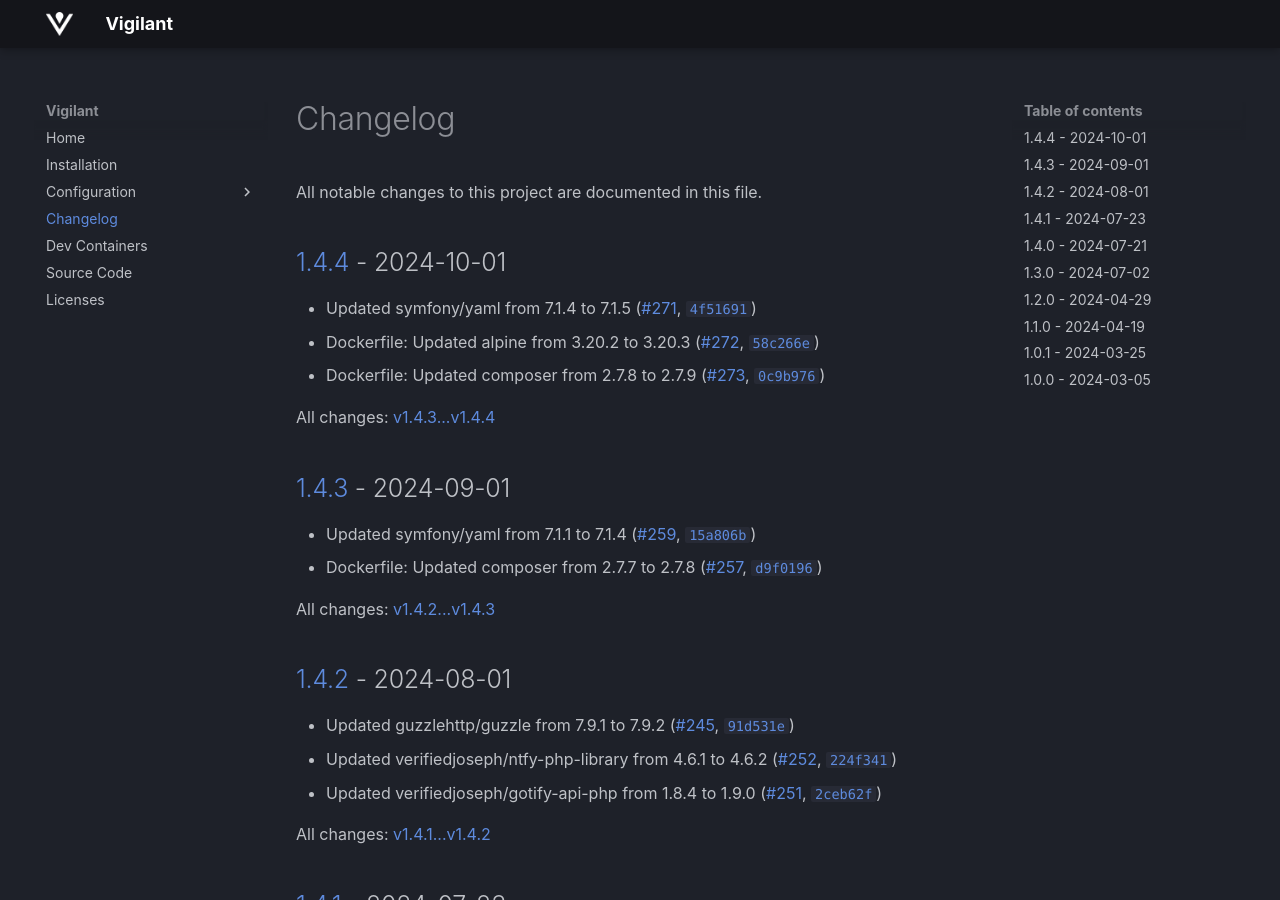
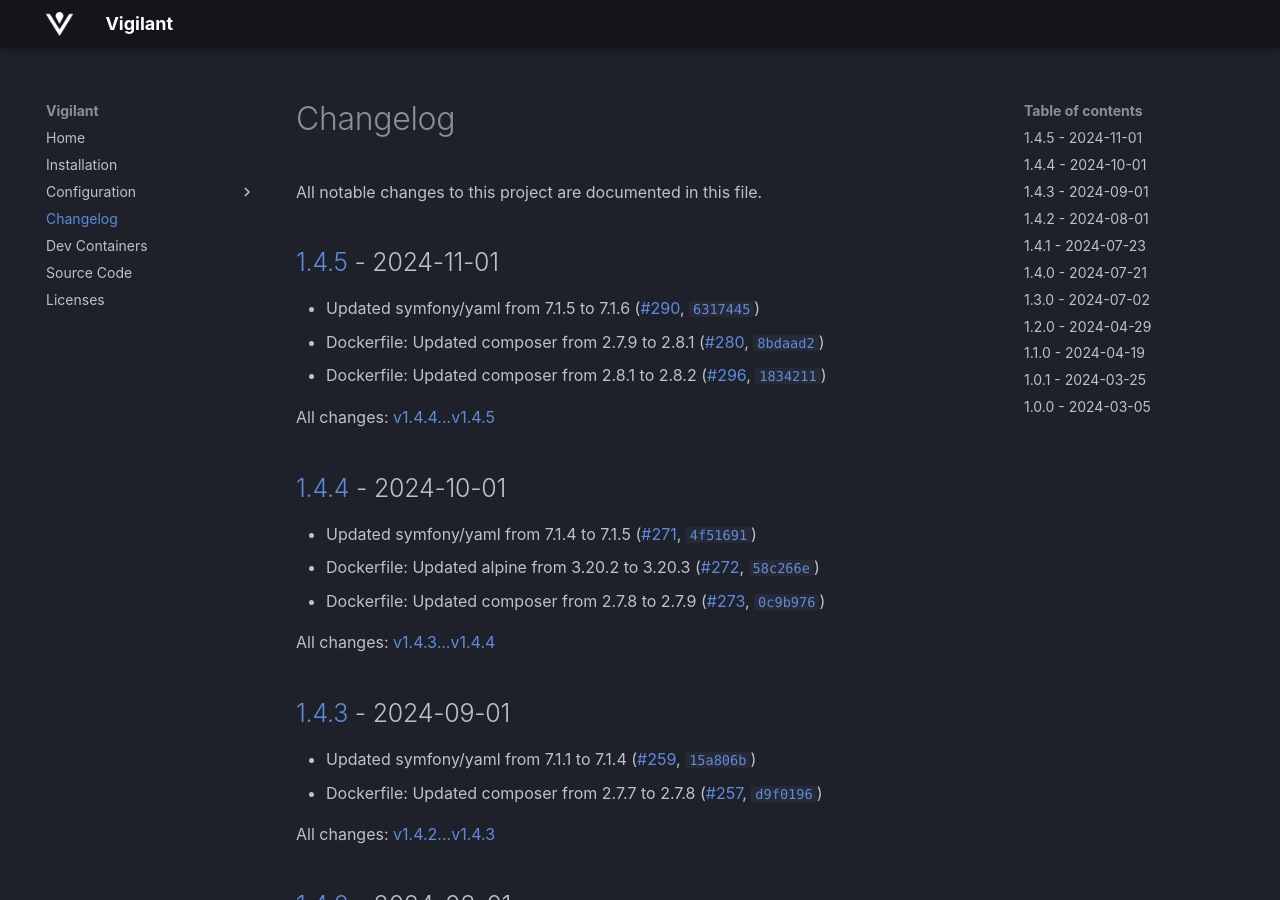
Before and after one commit to VerifiedJoseph/vigilant, an MkDocs documentation site: the page built from docs/changelog.md, in a window 1280 px wide and 900 px high. Built offline with MkDocs 1.6.1 and Material for MkDocs 9.7.7, drawn with Linux system fonts in a browser that asks for light colours; plug-ins that fetch from the network failed and are left out.

Commit message:
Version 1.4.5 (#299)

```diff
--- a/CHANGELOG.md
+++ b/CHANGELOG.md
@@ -1,6 +1,14 @@
 # Changelog
 
 All notable changes to this project are documented in this file.
+
+## [1.4.5](https://github.com/VerifiedJoseph/vigilant/releases/tag/v1.4.5) - 2024-11-01
+
+- Updated symfony/yaml from 7.1.5 to 7.1.6 ([#290](https://github.com/VerifiedJoseph/vigilant/pull/290), [`6317445`](https://github.com/VerifiedJoseph/vigilant/commit/63174453ec6b818a9ddf56908c1528c815c8018c))
+- Dockerfile: Updated composer from 2.7.9 to 2.8.1 ([#280](https://github.com/VerifiedJoseph/vigilant/pull/280), [`8bdaad2`](https://github.com/VerifiedJoseph/vigilant/commit/8bdaad2caad61ee1ad0b694f0b0a79bbf4bf0f87))
+- Dockerfile: Updated composer from 2.8.1 to 2.8.2 ([#296](https://github.com/VerifiedJoseph/vigilant/pull/296), [`1834211`](https://github.com/VerifiedJoseph/vigilant/commit/183421184cdadc1c4c16c8f7bbbed84639ce03bf))
+
+All changes: [v1.4.4...v1.4.5](https://github.com/VerifiedJoseph/vigilant/compare/v1.4.4...v1.4.5)
 
 ## [1.4.4](https://github.com/VerifiedJoseph/vigilant/releases/tag/v1.4.4) - 2024-10-01
 
--- a/docker-compose.yml
+++ b/docker-compose.yml
@@ -1,7 +1,7 @@
 version: '3'
 services:
   vigilant:
-    image: ghcr.io/verifiedjoseph/vigilant:1.4.4
+    image: ghcr.io/verifiedjoseph/vigilant:1.4.5
     environment:
       - VIGILANT_TIMEZONE=Europe/London
       - VIGILANT_NOTIFICATION_SERVICE=ntfy
```
Also changed, not shown: docs/install.md (+1 -1 lines), 1 other file.
